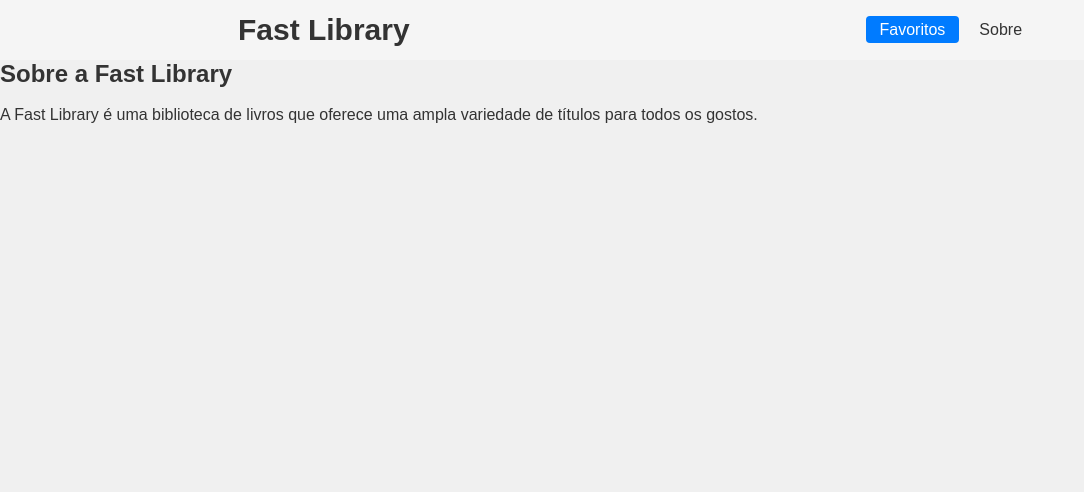
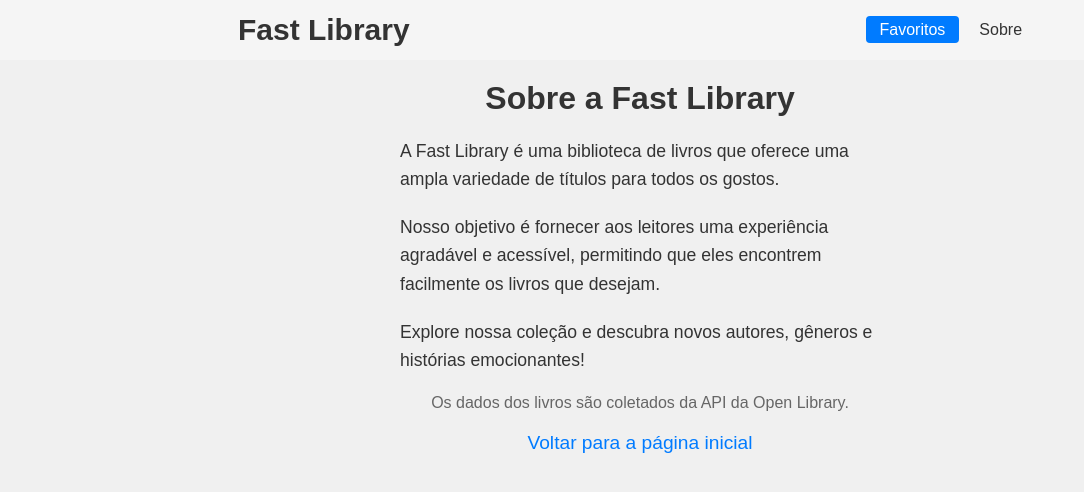
Before and after one commit to pedroazevedoc/fast-library, a React (Vite) app: page /about in a window 1280 px wide. Shown: the top 492 px of the page, without its empty margins (0-1084 px from the left). Built offline with nearby package versions, Linux system fonts and the light colour scheme.

Commit message:
refactor: update about page adding informations

```diff
--- /dev/null
+++ b/src/pages/About/about.css
@@ -0,0 +1,29 @@
+.about-container {
+  padding: 20px 400px;
+  display: flex;
+  flex-direction: column;
+  align-items: center;
+}
+
+.about-container h1 {
+  font-size: 2rem;
+  margin-bottom: 20px;
+}
+
+.about-container p {
+  font-size: 1.1rem;
+  line-height: 1.6;
+  margin-bottom: 20px;
+}
+
+.about-container span {
+  font-size: 1rem;
+  color: #666;
+}
+
+.about-container a {
+  font-size: 1.2rem;
+  text-decoration: none;
+  color: #007bff;
+  margin-top: 20px;
+}
--- a/src/pages/About/index.jsx
+++ b/src/pages/About/index.jsx
@@ -1,11 +1,23 @@
+import { Link } from 'react-router-dom';
+import './about.css';
+
 function About() {
   return (
-    <div>
-      <h2>Sobre a Fast Library</h2>
-      <br />
+    <div className="about-container">
+      <h1>Sobre a Fast Library</h1>
       <p>
         A Fast Library é uma biblioteca de livros que oferece uma ampla variedade de títulos para todos os gostos.
       </p>
+      <p>
+        Nosso objetivo é fornecer aos leitores uma experiência agradável e acessível, permitindo que eles encontrem facilmente os livros que desejam.
+      </p>
+      <p>
+        Explore nossa coleção e descubra novos autores, gêneros e histórias emocionantes!
+      </p>
+
+      <span>Os dados dos livros são coletados da API da Open Library.</span>
+
+      <Link to="/">Voltar para a página inicial</Link>
     </div>
   );
 }
```
